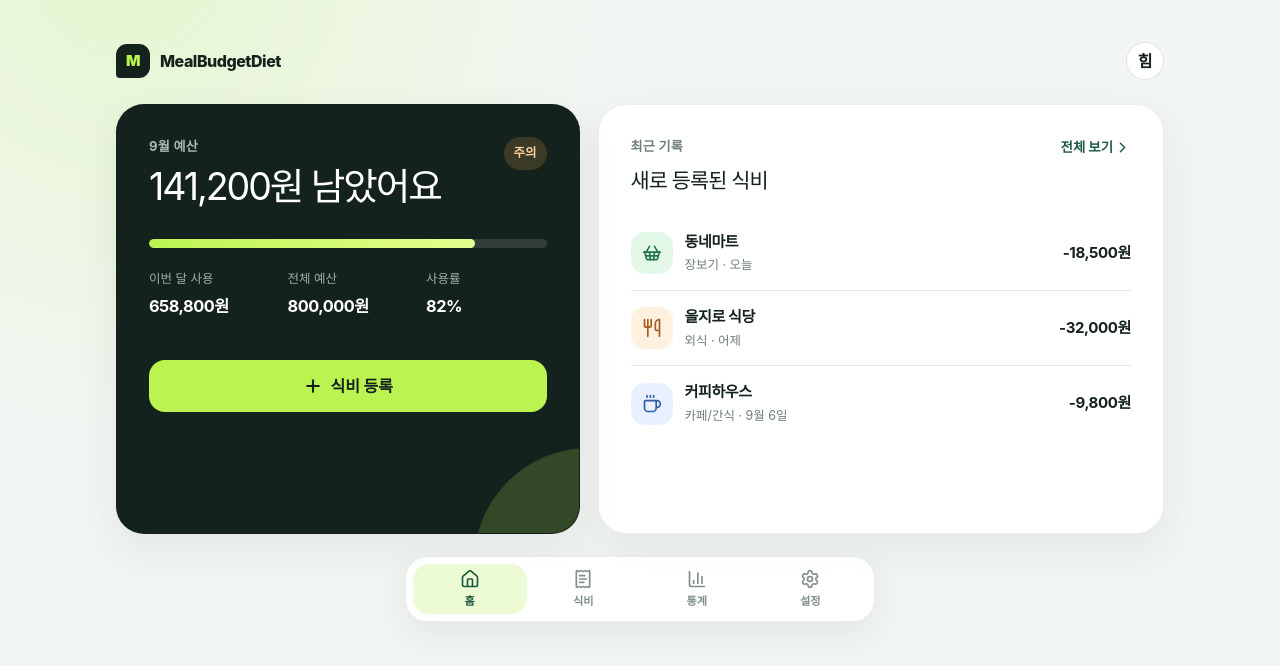
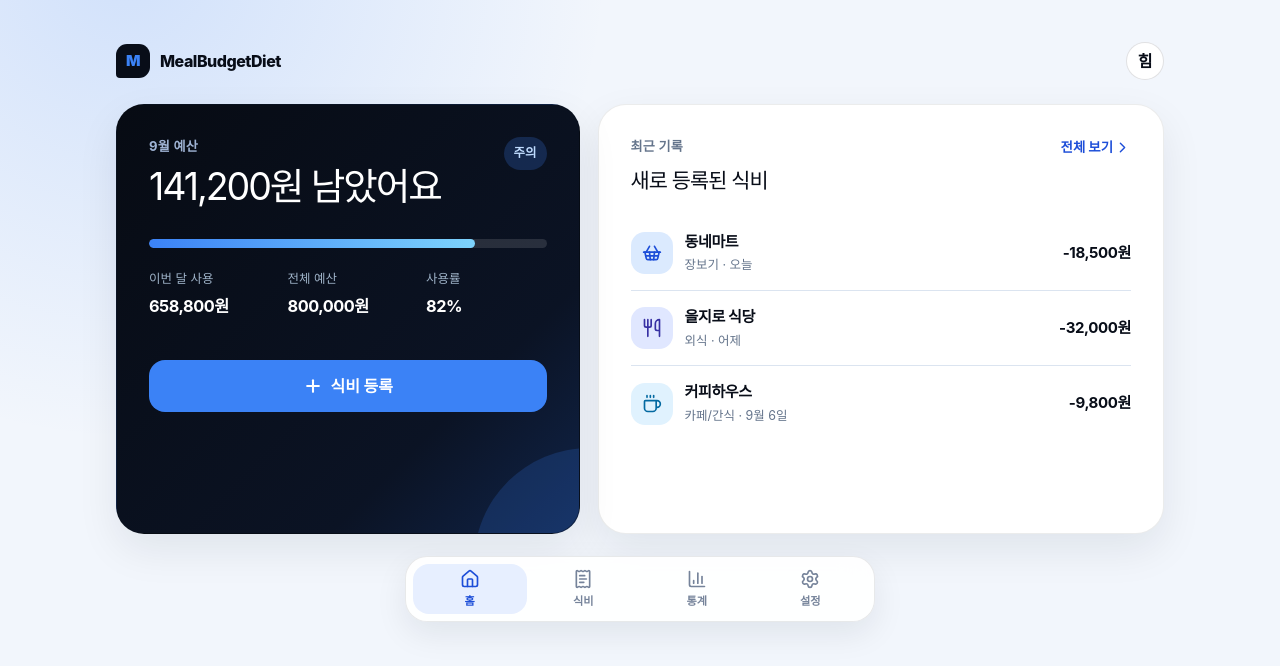
Before and after one commit to powerfulHimchan/MealBudgetDiet, a Next.js app in the folder frontend/: page / in a window 1280 px wide. Shown: the top 666 px of the page. Built offline with nearby package versions, Linux system fonts and the light colour scheme.

Commit message:
style: apply blue and black theme

```diff
--- a/frontend/public/sw.js
+++ b/frontend/public/sw.js
@@ -1,4 +1,4 @@
-const CACHE_NAME = "meal-budget-diet-shell-v1";
+const CACHE_NAME = "meal-budget-diet-shell-v2";
 const OFFLINE_URL = "/offline";
 
 self.addEventListener("install", (event) => {
--- a/frontend/src/app/globals.css
+++ b/frontend/src/app/globals.css
@@ -1,13 +1,13 @@
 @import "tailwindcss";
 
 :root {
-  --ink: #14221d;
-  --muted: #6f7e77;
-  --line: #e3eae6;
+  --ink: #080d18;
+  --muted: #64748b;
+  --line: #dbe4f0;
   --surface: #ffffff;
-  --canvas: #f2f6f3;
-  --brand: #bbf451;
-  --brand-strong: #1f5b43;
+  --canvas: #f2f6fc;
+  --brand: #3b82f6;
+  --brand-strong: #1d4ed8;
 }
 
 * { box-sizing: border-box; }
@@ -15,7 +15,7 @@ html { min-height: 100%; background: var(--canvas); }
 body {
   min-height: 100vh;
   margin: 0;
-  background: radial-gradient(circle at 10% -5%, rgb(187 244 81 / 22%), transparent 30rem), var(--canvas);
+  background: radial-gradient(circle at 10% -5%, rgb(59 130 246 / 18%), transparent 30rem), var(--canvas);
   color: var(--ink);
   font-family: "Pretendard Variable", Pretendard, -apple-system, BlinkMacSystemFont, "Segoe UI", sans-serif;
 }
@@ -27,27 +27,27 @@ a { color: inherit; text-decoration: none; }
 .topbar { display: flex; min-height: 78px; align-items: center; justify-content: space-between; }
 .brand { display: inline-flex; align-items: center; gap: 10px; font-size: 1rem; font-weight: 800; letter-spacing: -.03em; }
 .brand-mark { display: grid; width: 34px; height: 34px; place-items: center; border-radius: 11px 11px 11px 4px; background: var(--ink); color: var(--brand); font-size: .95rem; font-weight: 900; }
-.avatar { width: 38px; height: 38px; border: 1px solid rgb(20 34 29 / 12%); border-radius: 50%; background: var(--surface); color: var(--ink); cursor: pointer; font-weight: 800; }
+.avatar { width: 38px; height: 38px; border: 1px solid rgb(8 13 24 / 12%); border-radius: 50%; background: var(--surface); color: var(--ink); cursor: pointer; font-weight: 800; }
 .dashboard-grid { display: grid; gap: 18px; }
-.budget-card, .recent-card { border: 1px solid rgb(20 34 29 / 8%); border-radius: 28px; background: var(--surface); box-shadow: 0 16px 42px rgb(25 48 38 / 7%); }
-.budget-card { position: relative; overflow: hidden; padding: 28px 24px 24px; background: var(--ink); color: white; }
+.budget-card, .recent-card { border: 1px solid rgb(8 13 24 / 8%); border-radius: 28px; background: var(--surface); box-shadow: 0 16px 42px rgb(15 23 42 / 8%); }
+.budget-card { position: relative; overflow: hidden; padding: 28px 24px 24px; background: linear-gradient(135deg, #070b13 0%, #0b1324 72%, #102449 100%); color: white; }
 .budget-card::after { position: absolute; width: 230px; height: 230px; right: -125px; bottom: -145px; border-radius: 50%; background: var(--brand); content: ""; opacity: .18; }
 .budget-card__topline, .section-heading { display: flex; align-items: flex-start; justify-content: space-between; gap: 16px; }
 .eyebrow { margin: 0 0 8px; color: var(--muted); font-size: .82rem; font-weight: 750; letter-spacing: .02em; }
-.budget-card .eyebrow { color: #aab9b2; }
+.budget-card .eyebrow { color: #9fb3d4; }
 h1, h2, p { text-wrap: pretty; }
 h1 { margin: 0; font-size: clamp(1.65rem, 6.7vw, 2.35rem); line-height: 1.18; letter-spacing: -.055em; }
 h2 { margin: 0; font-size: 1.3rem; letter-spacing: -.045em; }
-.status-chip { flex: none; padding: 7px 10px; border-radius: 999px; background: rgb(255 180 94 / 16%); color: #ffd09a; font-size: .78rem; font-weight: 800; }
+.status-chip { flex: none; padding: 7px 10px; border-radius: 999px; background: rgb(59 130 246 / 22%); color: #bfdbfe; font-size: .78rem; font-weight: 800; }
 .progress-track { height: 9px; margin: 30px 0 22px; overflow: hidden; border-radius: 999px; background: rgb(255 255 255 / 12%); }
-.progress-track span { display: block; height: 100%; border-radius: inherit; background: linear-gradient(90deg, var(--brand), #e6ff8f); }
+.progress-track span { display: block; height: 100%; border-radius: inherit; background: linear-gradient(90deg, var(--brand), #7dd3fc); }
 .budget-stats { display: grid; grid-template-columns: repeat(2, minmax(0, 1fr)); gap: 18px; }
 .budget-stats div { display: flex; flex-direction: column; gap: 5px; }
-.budget-stats span { color: #9fafaa; font-size: .78rem; }
+.budget-stats span { color: #9fb3c8; font-size: .78rem; }
 .budget-stats strong { font-size: 1.02rem; letter-spacing: -.03em; }
 .usage-stat { display: none !important; }
-.primary-action { position: relative; z-index: 1; display: flex; width: 100%; min-height: 52px; align-items: center; justify-content: center; gap: 8px; margin-top: 28px; border: 0; border-radius: 16px; background: var(--brand); color: var(--ink); cursor: pointer; font-size: 1rem; font-weight: 850; transition: transform 160ms ease, background 160ms ease; }
-.primary-action:hover { background: #cbff67; }
+.primary-action { position: relative; z-index: 1; display: flex; width: 100%; min-height: 52px; align-items: center; justify-content: center; gap: 8px; margin-top: 28px; border: 0; border-radius: 16px; background: var(--brand); color: white; cursor: pointer; font-size: 1rem; font-weight: 850; transition: transform 160ms ease, background 160ms ease; }
+.primary-action:hover { background: #2563eb; }
 .primary-action:active { transform: scale(.985); }
 .recent-card { padding: 24px; }
 .section-heading a { display: inline-flex; align-items: center; gap: 1px; color: var(--brand-strong); font-size: .84rem; font-weight: 800; }
@@ -55,27 +55,27 @@ h2 { margin: 0; font-size: 1.3rem; letter-spacing: -.045em; }
 .expense-list li { display: grid; grid-template-columns: auto minmax(0, 1fr) auto; align-items: center; gap: 12px; padding: 15px 0; border-top: 1px solid var(--line); }
 .expense-list li:first-child { border-top: 0; }
 .expense-icon { display: grid; width: 42px; height: 42px; place-items: center; border-radius: 14px; }
-.expense-icon--mint { background: #e4f8ea; color: #227647; }
-.expense-icon--orange { background: #fff0df; color: #a7591d; }
-.expense-icon--blue { background: #e9f0ff; color: #315ea8; }
+.expense-icon--mint { background: #dbeafe; color: #1d4ed8; }
+.expense-icon--orange { background: #e0e7ff; color: #3730a3; }
+.expense-icon--blue { background: #e0f2fe; color: #0369a1; }
 .expense-copy { display: flex; min-width: 0; flex-direction: column; gap: 3px; }
 .expense-copy strong, .expense-copy span { overflow: hidden; text-overflow: ellipsis; white-space: nowrap; }
 .expense-copy strong, .expense-amount { font-size: .94rem; letter-spacing: -.025em; }
 .expense-copy span { color: var(--muted); font-size: .78rem; }
 .expense-amount { white-space: nowrap; }
-.bottom-nav { position: fixed; z-index: 10; right: 14px; bottom: max(14px, env(safe-area-inset-bottom)); left: 14px; display: grid; grid-template-columns: repeat(4, 1fr); max-width: 460px; min-height: 66px; margin: auto; padding: 7px; border: 1px solid rgb(20 34 29 / 9%); border-radius: 22px; background: rgb(255 255 255 / 92%); box-shadow: 0 16px 50px rgb(25 48 38 / 18%); backdrop-filter: blur(16px); }
-.bottom-nav a { display: flex; align-items: center; justify-content: center; flex-direction: column; gap: 4px; border-radius: 16px; color: #819087; font-size: .7rem; font-weight: 700; }
-.bottom-nav a.is-active { background: #edfbd5; color: var(--brand-strong); }
+.bottom-nav { position: fixed; z-index: 10; right: 14px; bottom: max(14px, env(safe-area-inset-bottom)); left: 14px; display: grid; grid-template-columns: repeat(4, 1fr); max-width: 460px; min-height: 66px; margin: auto; padding: 7px; border: 1px solid rgb(8 13 24 / 9%); border-radius: 22px; background: rgb(255 255 255 / 92%); box-shadow: 0 16px 50px rgb(15 23 42 / 18%); backdrop-filter: blur(16px); }
+.bottom-nav a { display: flex; align-items: center; justify-content: center; flex-direction: column; gap: 4px; border-radius: 16px; color: #75839a; font-size: .7rem; font-weight: 700; }
+.bottom-nav a.is-active { background: #e7efff; color: var(--brand-strong); }
 .offline-page { display: flex; min-height: 100vh; align-items: center; justify-content: center; flex-direction: column; padding: 24px; text-align: center; }
 .offline-page__icon { display: grid; width: 64px; height: 64px; place-items: center; border-radius: 20px; background: var(--ink); color: var(--brand); }
 .offline-page h1 { margin-top: 24px; }
 .offline-page p { margin: 10px 0 24px; color: var(--muted); }
-.offline-page a { min-width: 140px; padding: 13px 20px; border-radius: 14px; background: var(--brand); font-weight: 800; }
+.offline-page a { min-width: 140px; padding: 13px 20px; border-radius: 14px; background: var(--brand); color: white; font-weight: 800; }
 .placeholder-page { display: flex; width: min(100% - 40px, 620px); min-height: 100vh; align-items: flex-start; justify-content: center; flex-direction: column; margin: 0 auto; }
 .placeholder-page__icon { display: grid; width: 58px; height: 58px; place-items: center; margin-bottom: 24px; border-radius: 18px; background: var(--ink); color: var(--brand); }
 .placeholder-page h1 { margin-bottom: 12px; }
 .placeholder-page > p:not(.eyebrow) { max-width: 450px; margin: 0 0 28px; color: var(--muted); line-height: 1.65; }
-.placeholder-page > a { display: inline-flex; align-items: center; gap: 7px; padding: 13px 17px; border-radius: 14px; background: var(--brand); font-weight: 800; }
+.placeholder-page > a { display: inline-flex; align-items: center; gap: 7px; padding: 13px 17px; border-radius: 14px; background: var(--brand); color: white; font-weight: 800; }
 
 @media (min-width: 760px) {
   .app-shell { padding: 18px 36px 48px; }
@@ -85,7 +85,7 @@ h2 { margin: 0; font-size: 1.3rem; letter-spacing: -.045em; }
   .budget-stats { grid-template-columns: repeat(3, minmax(0, 1fr)); }
   .usage-stat { display: flex !important; }
   .primary-action { margin-top: 42px; }
-  .bottom-nav { position: static; max-width: 470px; margin-top: 22px; box-shadow: 0 12px 32px rgb(25 48 38 / 7%); }
+  .bottom-nav { position: static; max-width: 470px; margin-top: 22px; box-shadow: 0 12px 32px rgb(15 23 42 / 8%); }
 }
 
 @media (prefers-reduced-motion: reduce) {
--- a/frontend/src/app/layout.tsx
+++ b/frontend/src/app/layout.tsx
@@ -9,7 +9,7 @@ export const metadata: Metadata = {
   appleWebApp: { capable: true, statusBarStyle: "black-translucent", title: "MealBudgetDiet" },
 };
 
-export const viewport: Viewport = { themeColor: "#14221d", colorScheme: "light" };
+export const viewport: Viewport = { themeColor: "#080d18", colorScheme: "light" };
 
 export default function RootLayout({ children }: LayoutProps<"/">) {
   return (
--- a/frontend/src/app/manifest.ts
+++ b/frontend/src/app/manifest.ts
@@ -7,8 +7,8 @@ export default function manifest(): MetadataRoute.Manifest {
     description: "공용 식비와 월 예산을 함께 관리하세요.",
     start_url: "/",
     display: "standalone",
-    background_color: "#f2f6f3",
-    theme_color: "#14221d",
+    background_color: "#f2f6fc",
+    theme_color: "#080d18",
     lang: "ko",
     icons: [{ src: "/icon.svg", sizes: "any", type: "image/svg+xml", purpose: "any" }],
   };
```
Also changed, not shown: frontend/public/icon.svg.
